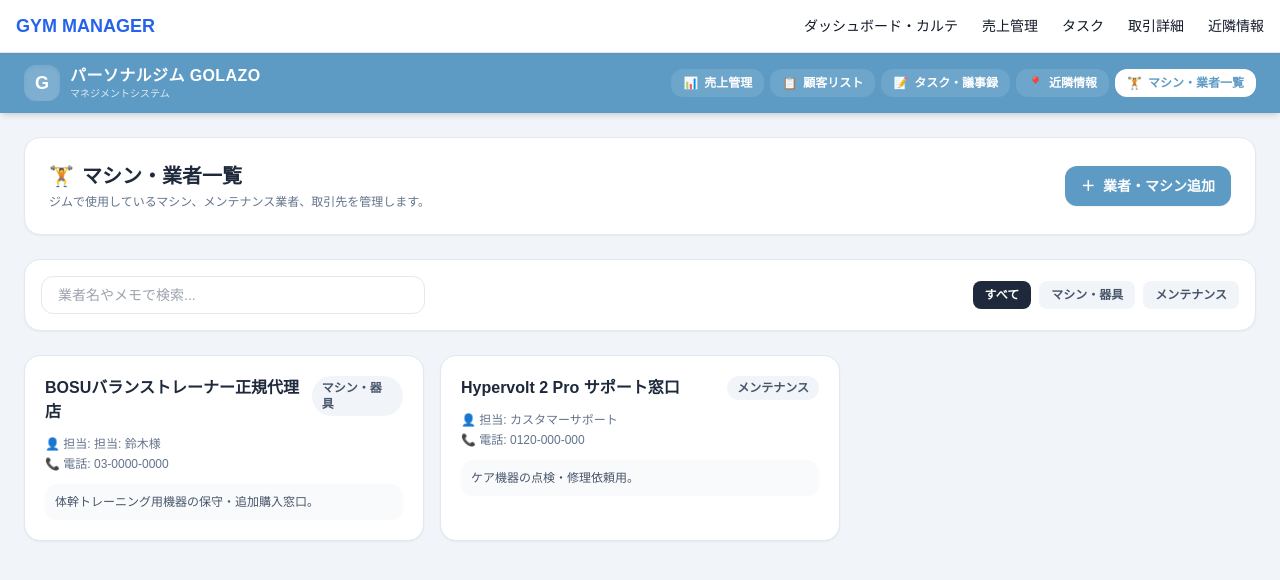
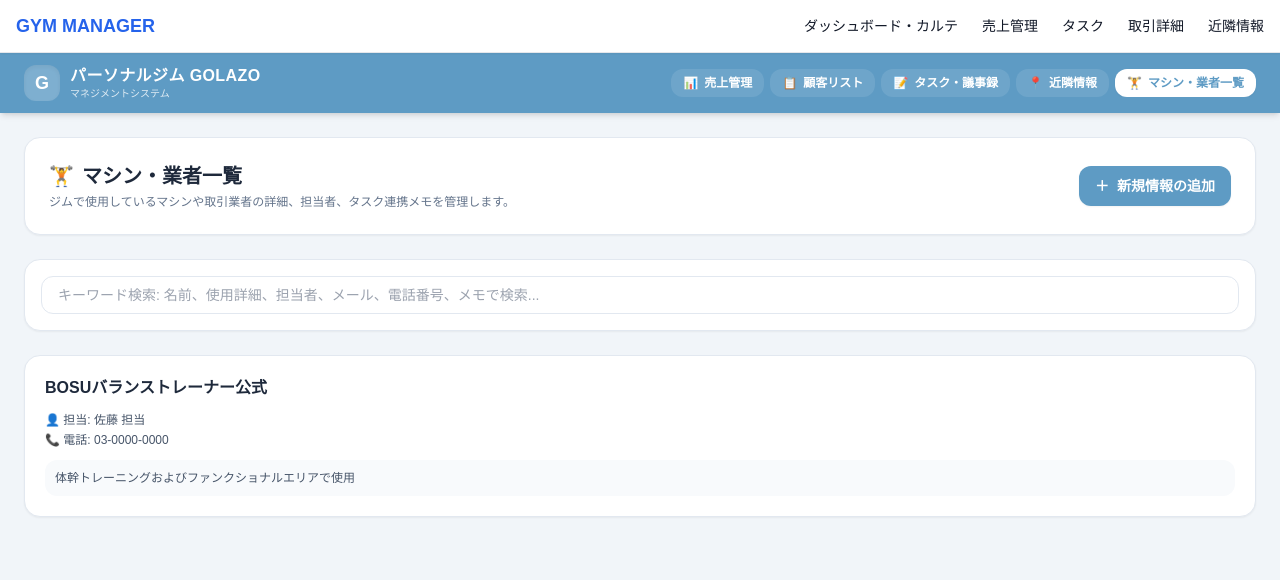
Before and after one commit to 2025golazo-bot/GOLAZO, a Next.js app: page /vendors in a window 1280 px wide. Shown: the top 580 px of the page. Built offline with nearby package versions, Linux system fonts and the light colour scheme.

Commit message:
Update page.tsx

```diff
--- a/app/vendors/page.tsx
+++ b/app/vendors/page.tsx
@@ -17,19 +17,11 @@ export default function VendorsPage() {
   const [vendors, setVendors] = useState<VendorItem[]>([
     {
       id: 1,
-      name: 'BOSUバランストレーナー正規代理店',
+      name: 'BOSUバランストレーナー公式',
       category: 'マシン・器具',
-      contact: '担当: 鈴木様',
+      contact: '佐藤 担当',
       phone: '03-0000-0000',
-      memo: '体幹トレーニング用機器の保守・追加購入窓口。',
-    },
-    {
-      id: 2,
-      name: 'Hypervolt 2 Pro サポート窓口',
-      category: 'メンテナンス',
-      contact: 'カスタマーサポート',
-      phone: '0120-000-000',
-      memo: 'ケア機器の点検・修理依頼用。',
+      memo: '体幹トレーニングおよびファンクショナルエリアで使用',
     },
   ]);
 
@@ -71,6 +63,7 @@ export default function VendorsPage() {
 
   return (
     <div className="bg-slate-100 min-h-screen text-slate-800 font-sans pb-12">
+      {/* 共通ヘッダーのみを配置 */}
       <Header />
 
       <main className="p-6 max-w-7xl mx-auto space-y-6">
@@ -80,66 +73,35 @@ export default function VendorsPage() {
               <span>🏋️</span> マシン・業者一覧
             </h2>
             <p className="text-xs text-slate-500 mt-1">
-              ジムで使用しているマシン、メンテナンス業者、取引先を管理します。
+              ジムで使用しているマシンや取引業者の詳細、担当者、タスク連携メモを管理します。
             </p>
           </div>
           <button
             onClick={() => setIsModalOpen(true)}
             className="bg-[#5e9bc4] hover:bg-[#4d85ab] text-white px-4 py-2.5 rounded-xl font-semibold text-sm transition shadow-sm flex items-center gap-2"
           >
-            <span>＋</span> 業者・マシン追加
+            <span>＋</span> 新規情報の追加
           </button>
         </div>
 
-        <div className="bg-white p-4 rounded-2xl shadow-sm border border-slate-200 flex flex-col md:flex-row gap-4 justify-between items-center">
-          <div className="w-full md:w-96">
+        <div className="bg-white p-4 rounded-2xl shadow-sm border border-slate-200">
           <input
             type="text"
-              placeholder="業者名やメモで検索..."
+            placeholder="キーワード検索: 名前、使用詳細、担当者、メール、電話番号、メモで検索..."
             value={searchTerm}
             onChange={(e) => setSearchTerm(e.target.value)}
             className="w-full px-4 py-2 rounded-xl border border-slate-200 text-sm focus:outline-none focus:ring-2 focus:ring-[#5e9bc4]/50"
           />
         </div>
-          <div className="flex items-center gap-2 w-full md:w-auto overflow-x-auto pb-1 md:pb-0">
-            <button
-              onClick={() => setSelectedCategory('all')}
-              className={`px-3 py-1.5 rounded-lg text-xs font-semibold transition ${
-                selectedCategory === 'all' ? 'bg-slate-800 text-white' : 'bg-slate-100 text-slate-600 hover:bg-slate-200'
-              }`}
-            >
-              すべて
-            </button>
-            <button
-              onClick={() => setSelectedCategory('マシン・器具')}
-              className={`px-3 py-1.5 rounded-lg text-xs font-semibold transition ${
-                selectedCategory === 'マシン・器具' ? 'bg-[#5e9bc4] text-white' : 'bg-slate-100 text-slate-600 hover:bg-slate-200'
-              }`}
-            >
-              マシン・器具
-            </button>
-            <button
-              onClick={() => setSelectedCategory('メンテナンス')}
-              className={`px-3 py-1.5 rounded-lg text-xs font-semibold transition ${
-                selectedCategory === 'メンテナンス' ? 'bg-[#5e9bc4] text-white' : 'bg-slate-100 text-slate-600 hover:bg-slate-200'
-              }`}
-            >
-              メンテナンス
-            </button>
-          </div>
-        </div>
 
-        <div className="grid grid-cols-1 md:grid-cols-2 lg:grid-cols-3 gap-4">
+        <div className="grid grid-cols-1 gap-4">
           {filteredVendors.length > 0 ? (
             filteredVendors.map((item) => (
               <div key={item.id} className="bg-white p-5 rounded-2xl shadow-sm border border-slate-200 space-y-3">
                 <div className="flex justify-between items-start">
                   <h3 className="font-bold text-slate-800 text-base">{item.name}</h3>
-                  <span className="px-2.5 py-1 rounded-full text-xs font-semibold bg-slate-100 text-slate-600">
-                    {item.category}
-                  </span>
                 </div>
-                <div className="text-xs text-slate-500 space-y-1">
+                <div className="text-xs text-slate-600 space-y-1">
                   <div>👤 担当: {item.contact || '未登録'}</div>
                   <div>📞 電話: {item.phone || '未登録'}</div>
                 </div>
@@ -149,7 +111,7 @@ export default function VendorsPage() {
               </div>
             ))
           ) : (
-            <div className="col-span-full p-8 text-center text-slate-400 text-sm bg-white rounded-2xl border border-slate-200">
+            <div className="p-8 text-center text-slate-400 text-sm bg-white rounded-2xl border border-slate-200">
               該当する業者・マシンデータが見つかりませんでした。
             </div>
           )}
@@ -160,7 +122,7 @@ export default function VendorsPage() {
         <div className="fixed inset-0 bg-slate-900/50 backdrop-blur-sm z-50 flex items-center justify-center p-4">
           <div className="bg-white rounded-2xl max-w-lg w-full p-6 shadow-xl space-y-4">
             <div className="flex justify-between items-center border-b border-slate-100 pb-3">
-              <h3 className="font-bold text-lg text-slate-800">業者・マシンの追加</h3>
+              <h3 className="font-bold text-lg text-slate-800">新規情報の追加</h3>
               <button onClick={() => setIsModalOpen(false)} className="text-slate-400 hover:text-slate-600 font-bold">✕</button>
             </div>
             <form onSubmit={handleAddVendor} className="space-y-4">
@@ -169,25 +131,21 @@ export default function VendorsPage() {
                 <input
                   type="text"
                   required
-                  placeholder="例: 〇〇フィットネス機器"
+                  placeholder="例: BOSUバランストレーナー"
                   value={newVendor.name}
                   onChange={(e) => setNewVendor({ ...newVendor, name: e.target.value })}
                   className="w-full px-3 py-2 border border-slate-200 rounded-xl text-sm"
                 />
               </div>
-              <div className="grid grid-cols-2 gap-4">
               <div>
-                  <label className="block text-xs font-semibold text-slate-600 mb-1">カテゴリ</label>
-                  <select
-                    value={newVendor.category}
-                    onChange={(e: any) => setNewVendor({ ...newVendor, category: e.target.value })}
-                    className="w-full px-3 py-2 border border-slate-200 rounded-xl text-sm bg-white"
-                  >
-                    <option value="マシン・器具">マシン・器具</option>
-                    <option value="メンテナンス">メンテナンス</option>
-                    <option value="プロテイン・消耗品">プロテイン・消耗品</option>
-                    <option value="広告・Web">広告・Web</option>
-                  </select>
+                <label className="block text-xs font-semibold text-slate-600 mb-1">担当者名</label>
+                <input
+                  type="text"
+                  placeholder="佐藤 担当"
+                  value={newVendor.contact}
+                  onChange={(e) => setNewVendor({ ...newVendor, contact: e.target.value })}
+                  className="w-full px-3 py-2 border border-slate-200 rounded-xl text-sm"
+                />
               </div>
               <div>
                 <label className="block text-xs font-semibold text-slate-600 mb-1">電話番号</label>
@@ -199,22 +157,11 @@ export default function VendorsPage() {
                   className="w-full px-3 py-2 border border-slate-200 rounded-xl text-sm"
                 />
               </div>
-              </div>
-              <div>
-                <label className="block text-xs font-semibold text-slate-600 mb-1">担当者名</label>
-                <input
-                  type="text"
-                  placeholder="担当: 〇〇様"
-                  value={newVendor.contact}
-                  onChange={(e) => setNewVendor({ ...newVendor, contact: e.target.value })}
-                  className="w-full px-3 py-2 border border-slate-200 rounded-xl text-sm"
-                />
-              </div>
               <div>
                 <label className="block text-xs font-semibold text-slate-600 mb-1">メモ</label>
                 <textarea
                   rows={3}
-                  placeholder="保守内容や特記事項..."
+                  placeholder="メモやタスク連携..."
                   value={newVendor.memo}
                   onChange={(e) => setNewVendor({ ...newVendor, memo: e.target.value })}
                   className="w-full px-3 py-2 border border-slate-200 rounded-xl text-sm"
@@ -232,7 +179,7 @@ export default function VendorsPage() {
                   type="submit"
                   className="px-4 py-2 bg-[#5e9bc4] hover:bg-[#4d85ab] text-white rounded-xl text-sm font-semibold"
                 >
-                  追加する
+                  保存する
                 </button>
               </div>
             </form>
```
Lines whose indentation alone changed are shown as unchanged.
